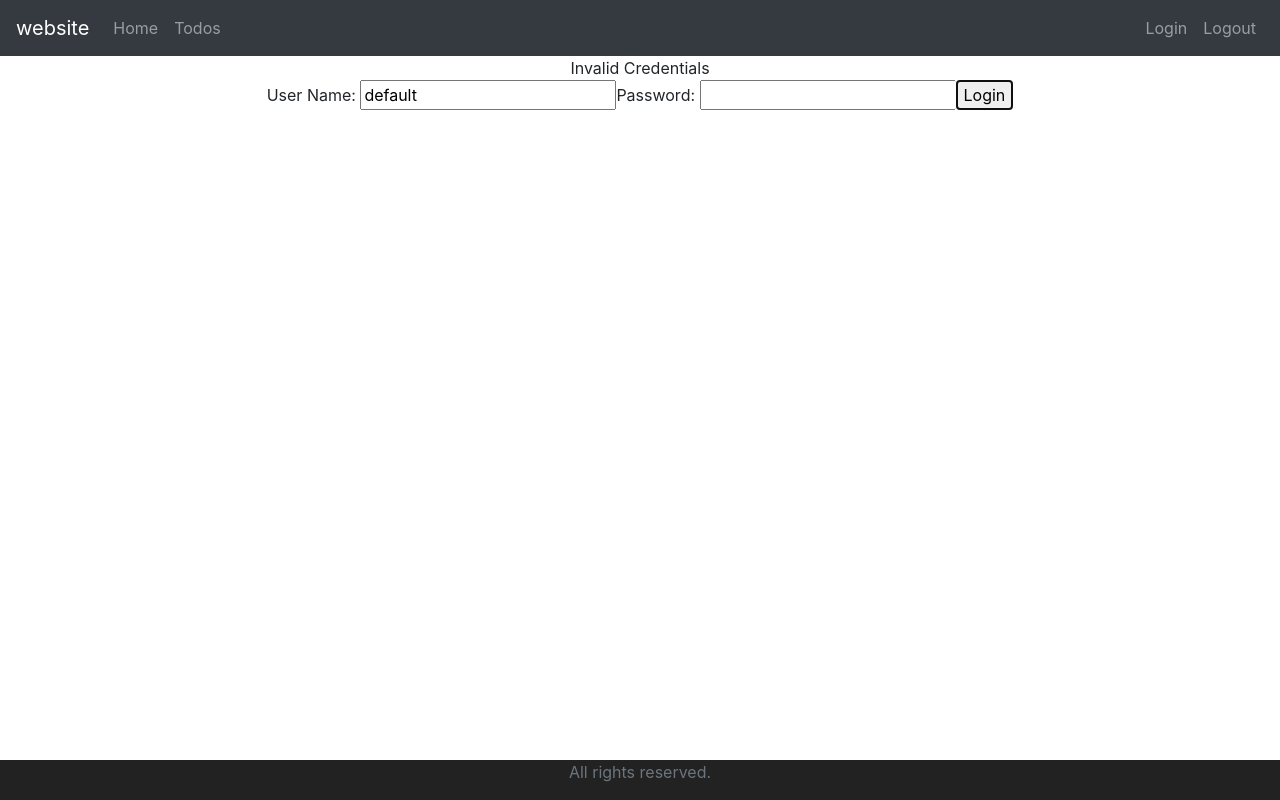
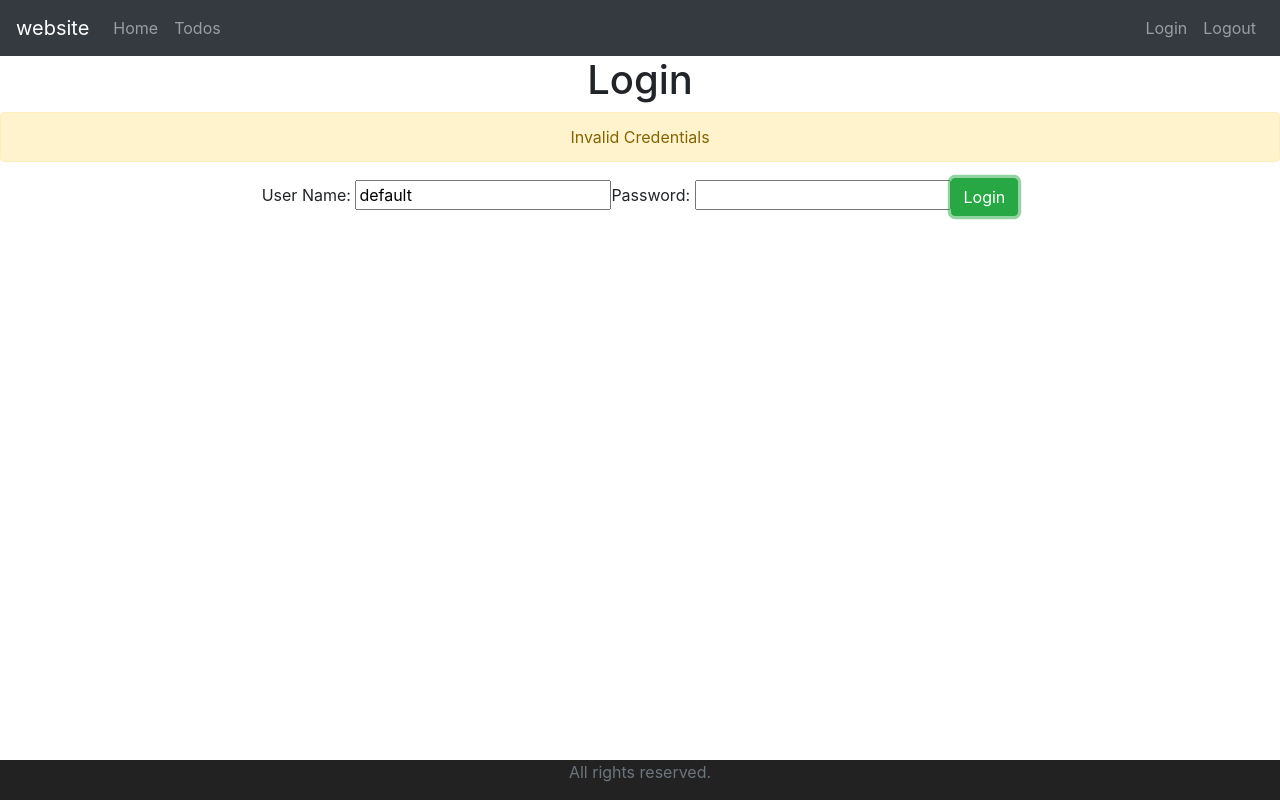
Before and after one commit to hhaootian/todo-app-frontend, a React (Create React App) app: page / in a window 1280 px wide. Both pictures are taken after a click on the button "Login". Built offline with nearby package versions, Linux system fonts and the light colour scheme.

Commit message:
add basic styles

```diff
--- a/src/components/todo/TodoApp.jsx
+++ b/src/components/todo/TodoApp.jsx
@@ -31,9 +31,9 @@ class ListTodosComponent extends Component {
         this.state = {
             todos :
             [
-                {id: 1, description: "Learn React", done: false, targetDate: new Date()},
-                {id: 2, description: "Expert", done: false, targetDate: new Date()},
-                {id: 3, description: "travel", done: false, targetDate: new Date()}
+                {description: "Learn React", done: false, targetDate: new Date()},
+                {description: "Expert", done: false, targetDate: new Date()},
+                {description: "travel", done: false, targetDate: new Date()}
             ]
         }
     }
@@ -42,10 +42,10 @@ class ListTodosComponent extends Component {
         return (
             <div>
                 <h1>List Todos</h1>
-                <table>
+                <div class='container'>
+                    <table className='table'>
                         <thead>
                             <tr>
-                            <th>id</th>
                                 <th>description</th>
                                 <th>Is Completed?</th>
                                 <th>target Date</th>
@@ -56,7 +56,6 @@ class ListTodosComponent extends Component {
                                 this.state.todos.map (
                                     todo =>
                                     <tr>
-                                    <td>{todo.id}</td>
                                         <td>{todo.description}</td>
                                         <td>{todo.done.toString()}</td>
                                         <td>{todo.targetDate.toString()}</td>
@@ -65,6 +64,7 @@ class ListTodosComponent extends Component {
                             }
                         </tbody>
                     </table>
+                </div>
             </div>
         )
     }
@@ -118,10 +118,13 @@ class LogoutComponent extends Component {
 class WelcomeComponent extends Component {
     render() {
         return (
-            <div>
+            <>
+                <h1>Welcome!</h1>
+                <div className='container'>
                     Welcome {this.props.match.params.name}!
                     You can manage your todos <Link to='/todos'>here</Link>.
                 </div>
+            </>
         )
     }
 }
@@ -165,11 +168,14 @@ class LoginComponent extends Component {
     render() {
         return (
             <div>
+                <h1>Login</h1>
+                <div className='conainter'>
                     {this.state.showSuccessMessage && <div>Success message</div>}
-                {this.state.hasLoginFailed && <div>Invalid Credentials</div>}
+                    {this.state.hasLoginFailed && <div className="alert alert-warning">Invalid Credentials</div>}
                     User Name: <input type="text" name="username" value={this.state.username} onChange={this.handleChange}></input>
                     Password: <input type="password" name="password" value={this.state.password} onChange={this.handleChange}></input>
-                <button onClick={this.loginClicked}>Login</button>
+                    <button className="btn btn-success" onClick={this.loginClicked}>Login</button>
+                </div>
             </div>
         )
     }
```
Lines whose indentation alone changed are shown as unchanged.
